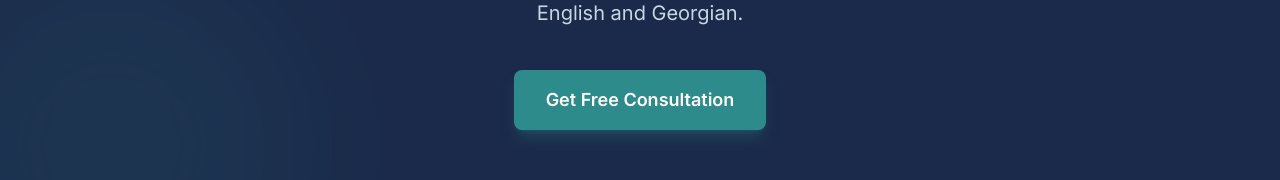
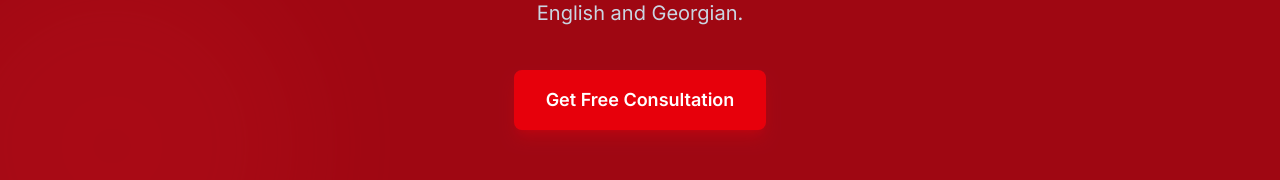
Before and after one commit to irakli-digital/consulting-firm-test2, a Next.js app: page /en in a window 1280 px wide. Shown: the part 477-657 px from the top of the page. Built offline with nearby package versions, Linux system fonts and the light colour scheme; no server answers.

Commit message:
feat: change hero section color to red

```diff
--- a/components/Hero.tsx
+++ b/components/Hero.tsx
@@ -3,11 +3,11 @@ import Container from "./ui/Container";
 
 export default function Hero({ dict }: { dict: Dictionary }) {
   return (
-    <section className="relative overflow-hidden bg-navy pb-20 pt-32 sm:pt-40">
+    <section className="relative overflow-hidden bg-red-800 pb-20 pt-32 sm:pt-40">
       {/* Background decoration */}
       <div className="absolute inset-0 opacity-10">
-        <div className="absolute -right-20 -top-20 h-96 w-96 rounded-full bg-teal blur-3xl" />
-        <div className="absolute -bottom-32 -left-20 h-96 w-96 rounded-full bg-teal blur-3xl" />
+        <div className="absolute -right-20 -top-20 h-96 w-96 rounded-full bg-red-500 blur-3xl" />
+        <div className="absolute -bottom-32 -left-20 h-96 w-96 rounded-full bg-red-500 blur-3xl" />
       </div>
 
       <Container className="relative">
@@ -19,7 +19,7 @@ export default function Hero({ dict }: { dict: Dictionary }) {
             {dict.hero.subheadline}
           </p>
           <div className="mt-10">
-            <a href="#contact" className="inline-flex items-center justify-center rounded-lg bg-teal px-8 py-4 text-lg font-semibold text-white shadow-lg shadow-teal/30 transition-all duration-200 hover:bg-teal-light hover:shadow-xl focus:outline-none focus:ring-2 focus:ring-offset-2 focus:ring-teal">
+            <a href="#contact" className="inline-flex items-center justify-center rounded-lg bg-red-600 px-8 py-4 text-lg font-semibold text-white shadow-lg shadow-red-600/30 transition-all duration-200 hover:bg-red-500 hover:shadow-xl focus:outline-none focus:ring-2 focus:ring-offset-2 focus:ring-red-600">
               {dict.hero.cta}
             </a>
           </div>
```
